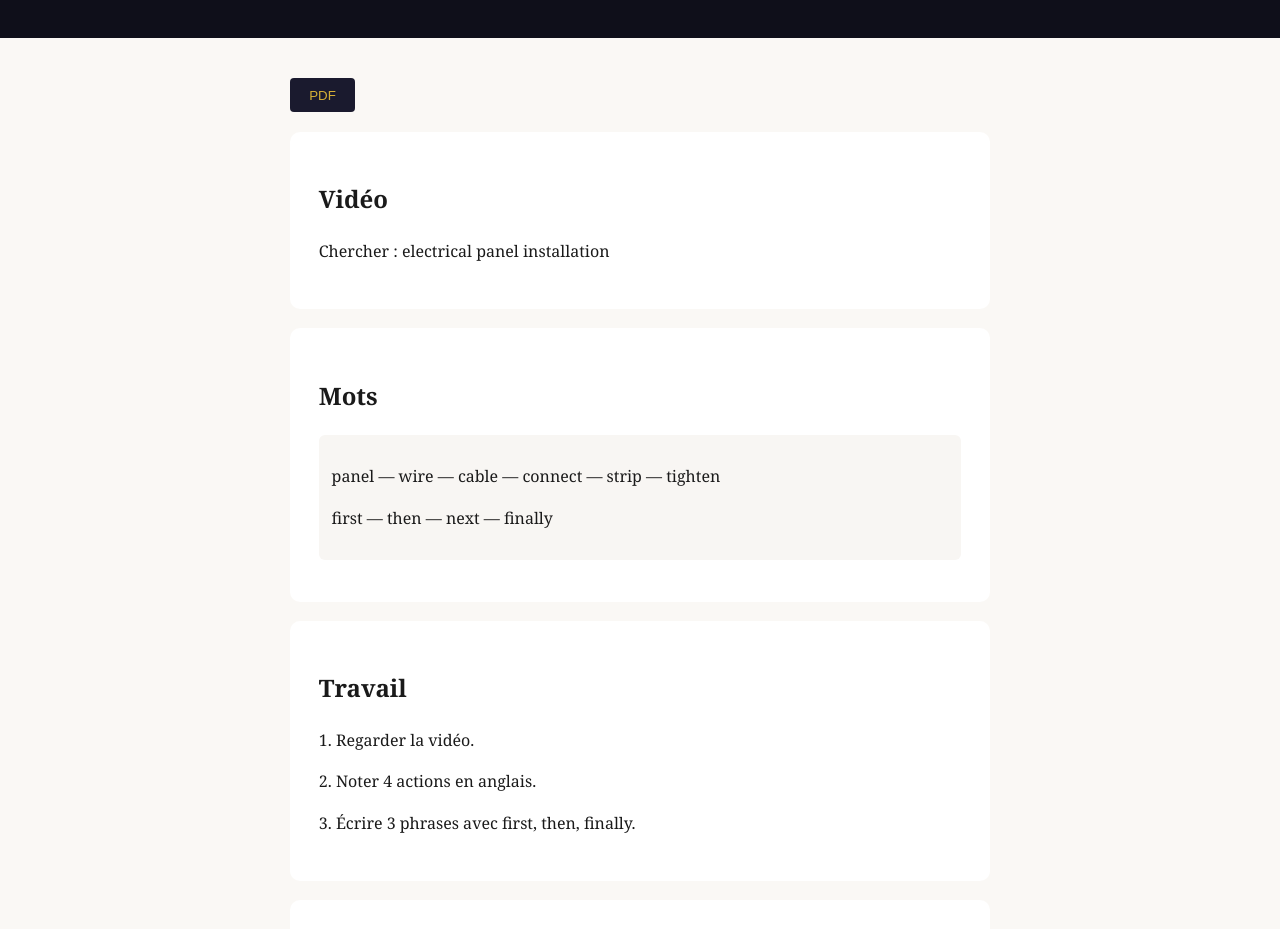
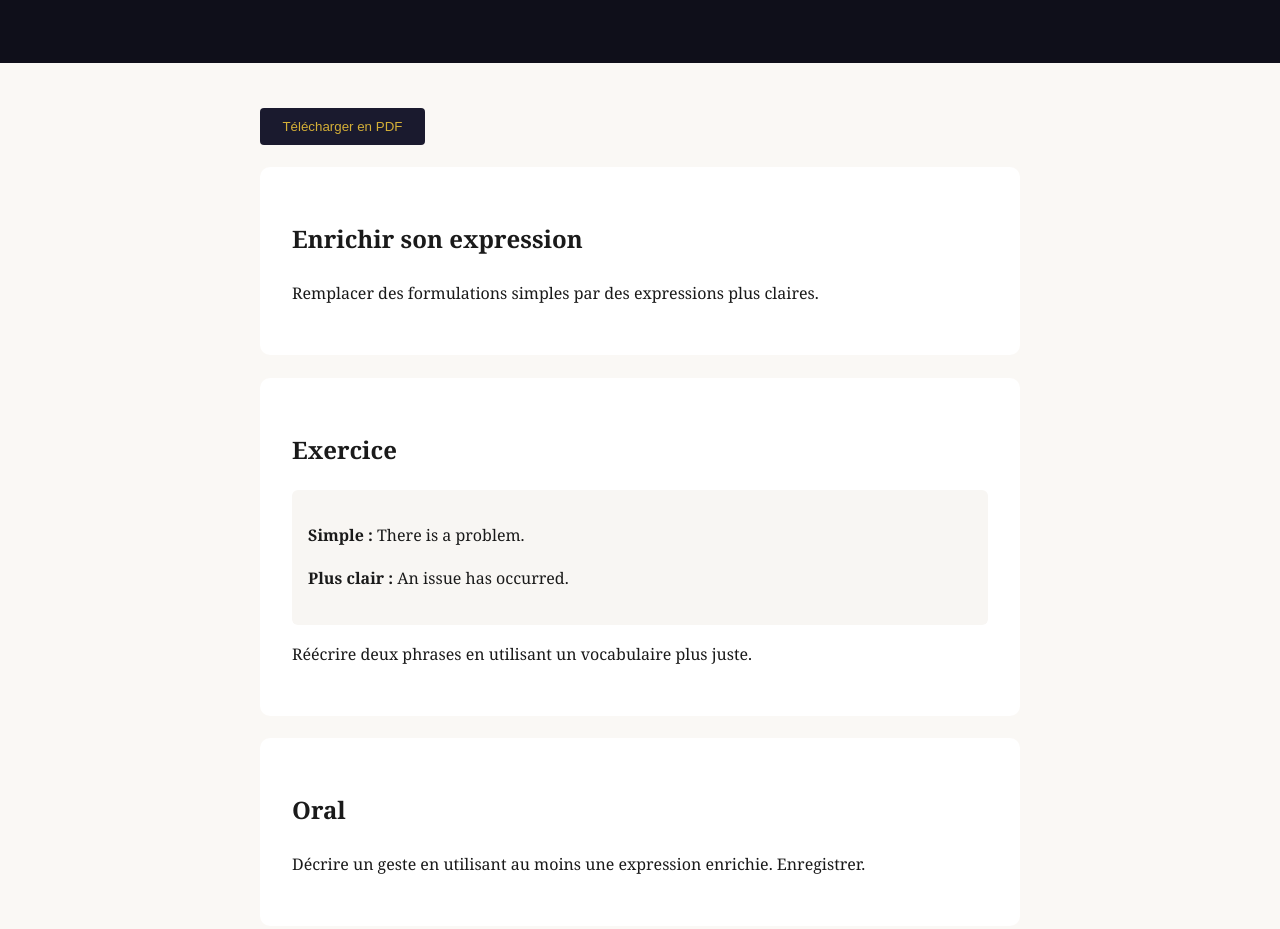
Before and after one commit to caropaolipompougnac84-code/fetes-monde-anglophone, a website: page public/cap-anglais-professionnel.html in a window 1280 px wide. Shown: the part 141-1070 px from the top of the page. Drawn offline with Linux system fonts and the light colour scheme.

Commit message:
Add vocabulary enrichment to CAP English page

```diff
--- a/public/cap-anglais-professionnel.html
+++ b/public/cap-anglais-professionnel.html
@@ -4,42 +4,41 @@
 <meta charset="UTF-8">
 <title>CAP — Anglais professionnel</title>
 <style>
-body{font-family:Georgia,serif;margin:0;background:#faf8f5;color:#1a1a1a;line-height:1.6}
-.hero{background:#0f0f1a;color:#f5f0e8;padding:4rem 1.5rem;text-align:center}
-.hero h1{margin:0;font-weight:300;font-size:2rem}
-.content{max-width:700px;margin:2.5rem auto;padding:0 1.5rem}
-.section{background:#fff;padding:1.8rem;margin-bottom:1.2rem;border-radius:10px}
-.pdf-btn{background:#1a1a2e;color:#d4af37;border:none;padding:.6rem 1.2rem;border-radius:4px;cursor:pointer;margin-bottom:1.2rem}
-.vocab{background:#f8f6f3;padding:.8rem;border-radius:6px;margin:.8rem 0}
+body{font-family:Georgia,serif;margin:0;background:#faf8f5;color:#1a1a1a;line-height:1.7}
+.hero{background:#0f0f1a;color:#f5f0e8;padding:4.5rem 1.5rem;text-align:center}
+.hero h1{margin:0;font-weight:300;font-size:2.2rem}
+.content{max-width:760px;margin:2.8rem auto;padding:0 1.5rem}
+.section{background:#fff;padding:2rem;margin-bottom:1.4rem;border-radius:10px}
+.pdf-btn{background:#1a1a2e;color:#d4af37;border:none;padding:.7rem 1.4rem;border-radius:4px;cursor:pointer;margin-bottom:1.4rem}
+.ex{background:#f8f6f3;padding:1rem;border-radius:6px;margin:1rem 0}
 a{color:#1a1a2e}
 </style>
 </head>
 <body>
 <div class="hero"><h1>CAP — Anglais professionnel</h1></div>
 <div class="content">
-<button class="pdf-btn" onclick="window.print()">PDF</button>
+<button class="pdf-btn" onclick="window.print()">Télécharger en PDF</button>
+
 <div class="section">
-<h2>Vidéo</h2>
-<p>Chercher : electrical panel installation</p>
+<h2>Enrichir son expression</h2>
+<p>Remplacer des formulations simples par des expressions plus claires.</p>
 </div>
+
 <div class="section">
-<h2>Mots</h2>
-<div class="vocab">
-<p>panel — wire — cable — connect — strip — tighten</p>
-<p>first — then — next — finally</p>
+<h2>Exercice</h2>
+<div class="ex">
+<p><strong>Simple :</strong> There is a problem.</p>
+<p><strong>Plus clair :</strong> An issue has occurred.</p>
 </div>
+<p>Réécrire deux phrases en utilisant un vocabulaire plus juste.</p>
 </div>
-<div class="section">
-<h2>Travail</h2>
-<p>1. Regarder la vidéo.</p>
-<p>2. Noter 4 actions en anglais.</p>
-<p>3. Écrire 3 phrases avec first, then, finally.</p>
-</div>
+
 <div class="section">
 <h2>Oral</h2>
-<p>Enregistrer une courte description (20 à 30 secondes).</p>
+<p>Décrire un geste en utilisant au moins une expression enrichie. Enregistrer.</p>
 </div>
-<a href="/">Retour</a>
+
+<a href="/">Retour au portail</a>
 </div>
 </body>
 </html>
```
